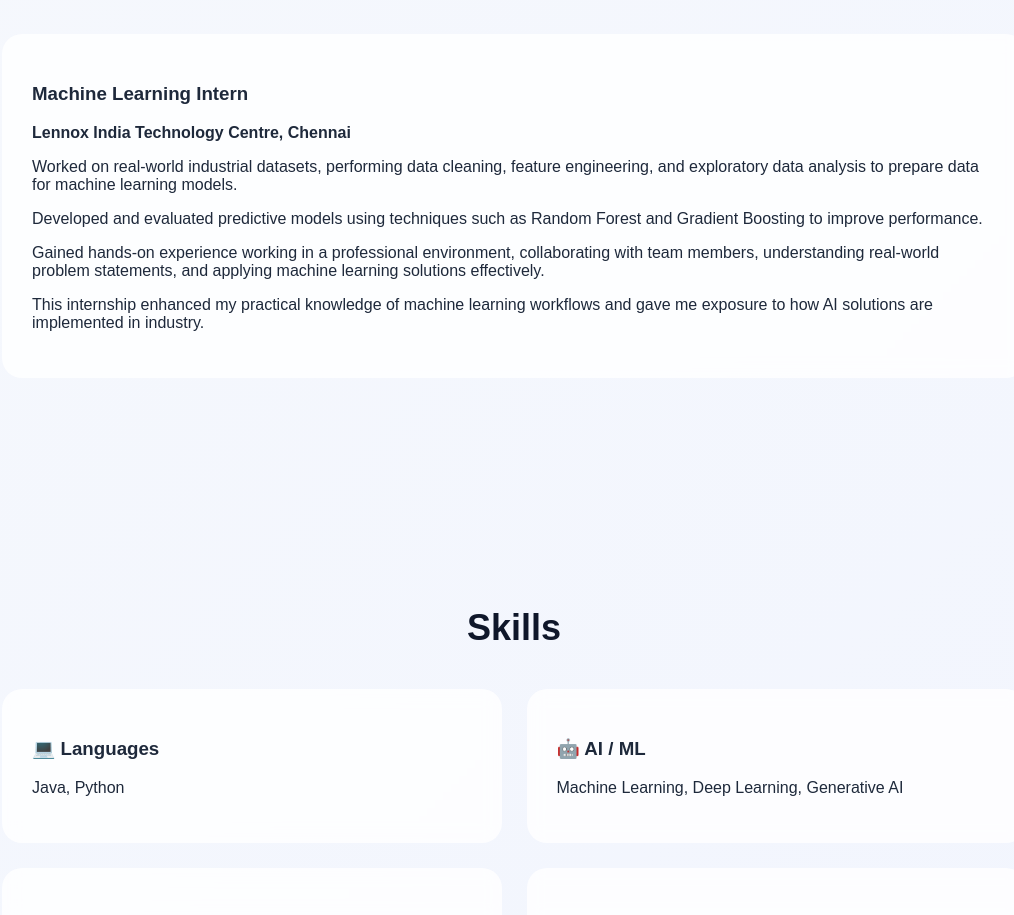
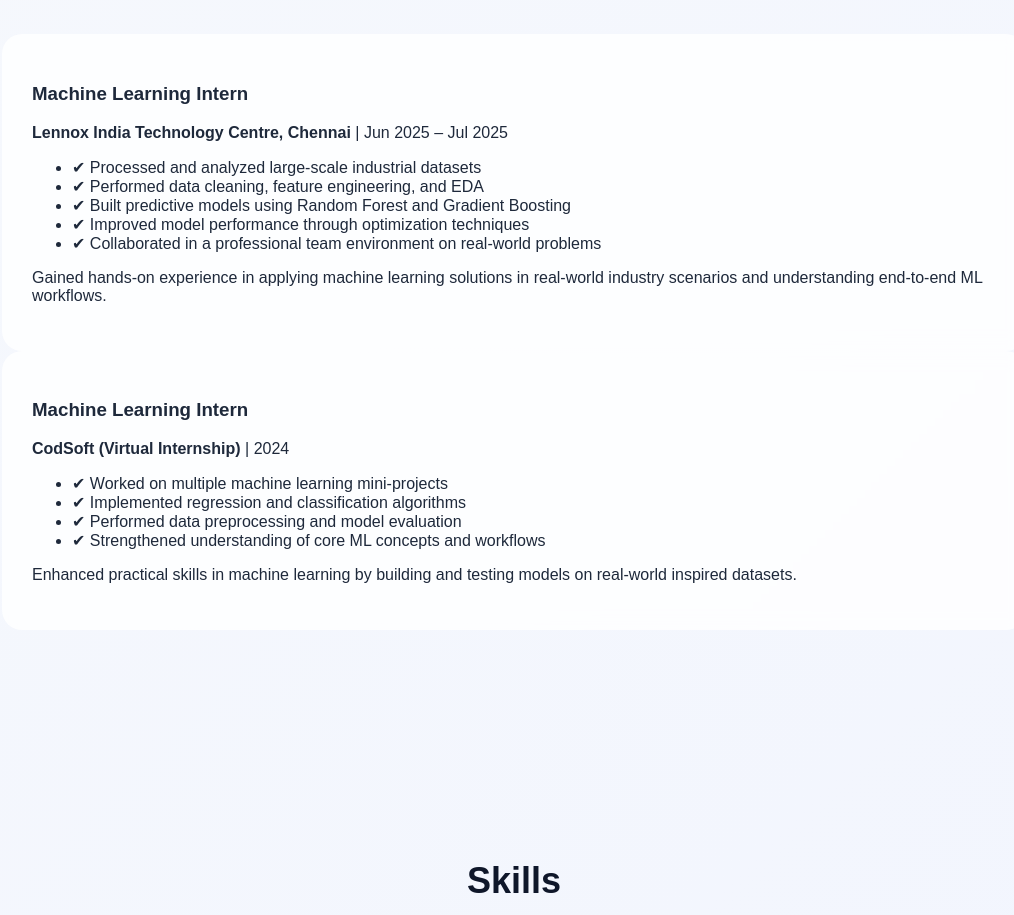
Before and after one commit to Kaviya-Balamurugan/portfolio, a React (Create React App) app: page / in a window 1280 px wide. Shown: the part 1880-2795 px from the top of the page, without its empty margins (126-1140 px from the left). Built offline with nearby package versions, Linux system fonts and the light colour scheme.

Commit message:
Added experience

```diff
--- a/src/components/Experience.js
+++ b/src/components/Experience.js
@@ -3,33 +3,49 @@
     <section id="experience">
       <h2>Experience</h2>
 
+      {/* Lennox Internship */}
       <div className="card">
         <h3>Machine Learning Intern</h3>
-        <p><b>Lennox India Technology Centre, Chennai</b></p>
 
         <p>
-          Worked on real-world industrial datasets, performing data cleaning,
-          feature engineering, and exploratory data analysis to prepare data
-          for machine learning models.
+          <b>Lennox India Technology Centre, Chennai</b> | Jun 2025 – Jul 2025
         </p>
 
+        <ul>
+          <li>✔ Processed and analyzed large-scale industrial datasets</li>
+          <li>✔ Performed data cleaning, feature engineering, and EDA</li>
+          <li>✔ Built predictive models using Random Forest and Gradient Boosting</li>
+          <li>✔ Improved model performance through optimization techniques</li>
+          <li>✔ Collaborated in a professional team environment on real-world problems</li>
+        </ul>
+
         <p>
-          Developed and evaluated predictive models using techniques such as
-          Random Forest and Gradient Boosting to improve performance.
+          Gained hands-on experience in applying machine learning solutions in
+          real-world industry scenarios and understanding end-to-end ML workflows.
+        </p>
+      </div>
+
+      {/* CodSoft Internship */}
+      <div className="card">
+        <h3>Machine Learning Intern</h3>
+
+        <p>
+          <b>CodSoft (Virtual Internship)</b> | 2024
         </p>
 
-        <p>
-          Gained hands-on experience working in a professional environment,
-          collaborating with team members, understanding real-world problem
-          statements, and applying machine learning solutions effectively.
-        </p>
+        <ul>
+          <li>✔ Worked on multiple machine learning mini-projects</li>
+          <li>✔ Implemented regression and classification algorithms</li>
+          <li>✔ Performed data preprocessing and model evaluation</li>
+          <li>✔ Strengthened understanding of core ML concepts and workflows</li>
+        </ul>
 
         <p>
-          This internship enhanced my practical knowledge of machine learning
-          workflows and gave me exposure to how AI solutions are implemented
-          in industry.
+          Enhanced practical skills in machine learning by building and testing
+          models on real-world inspired datasets.
         </p>
       </div>
+
     </section>
   );
 }
```
